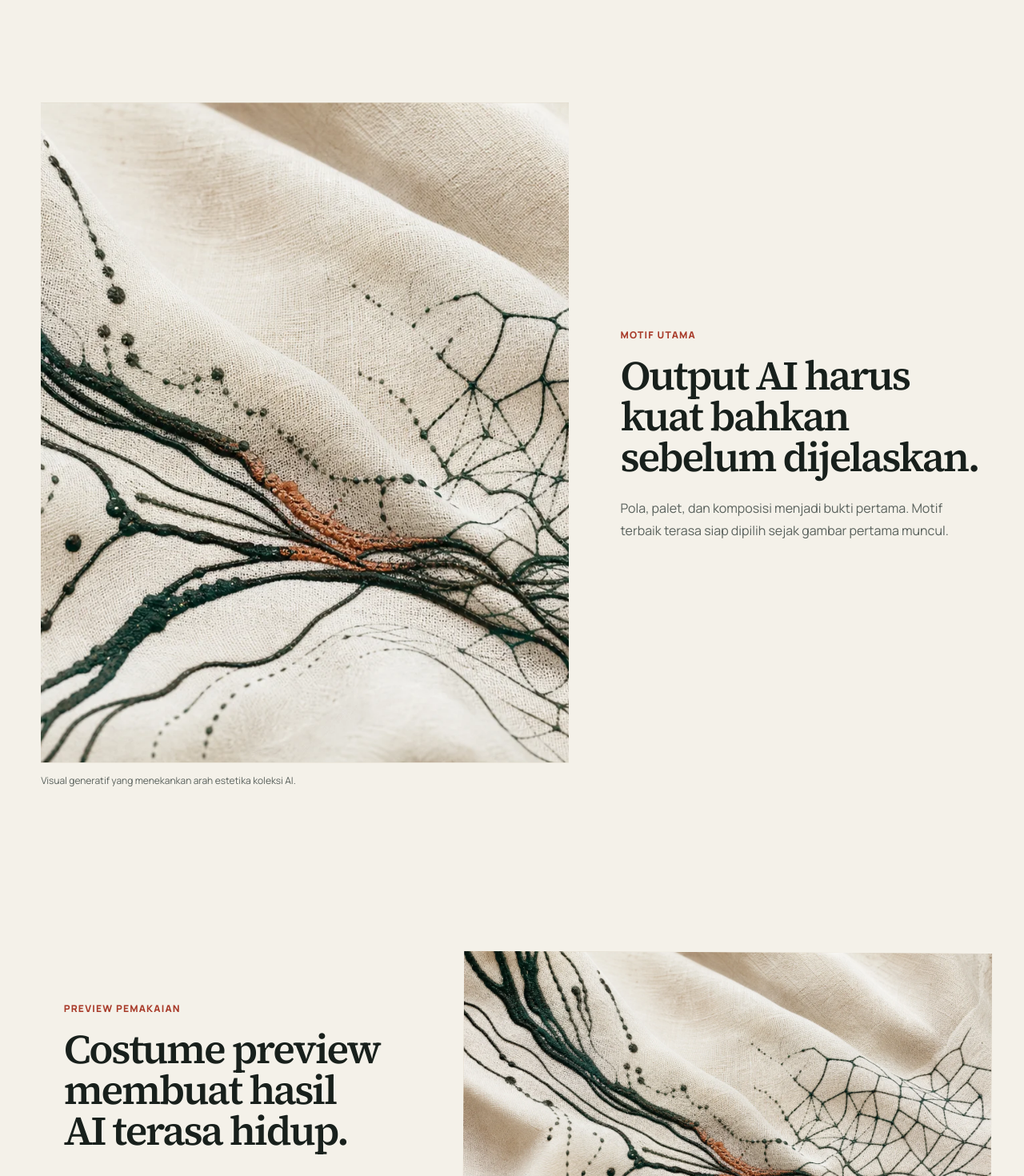
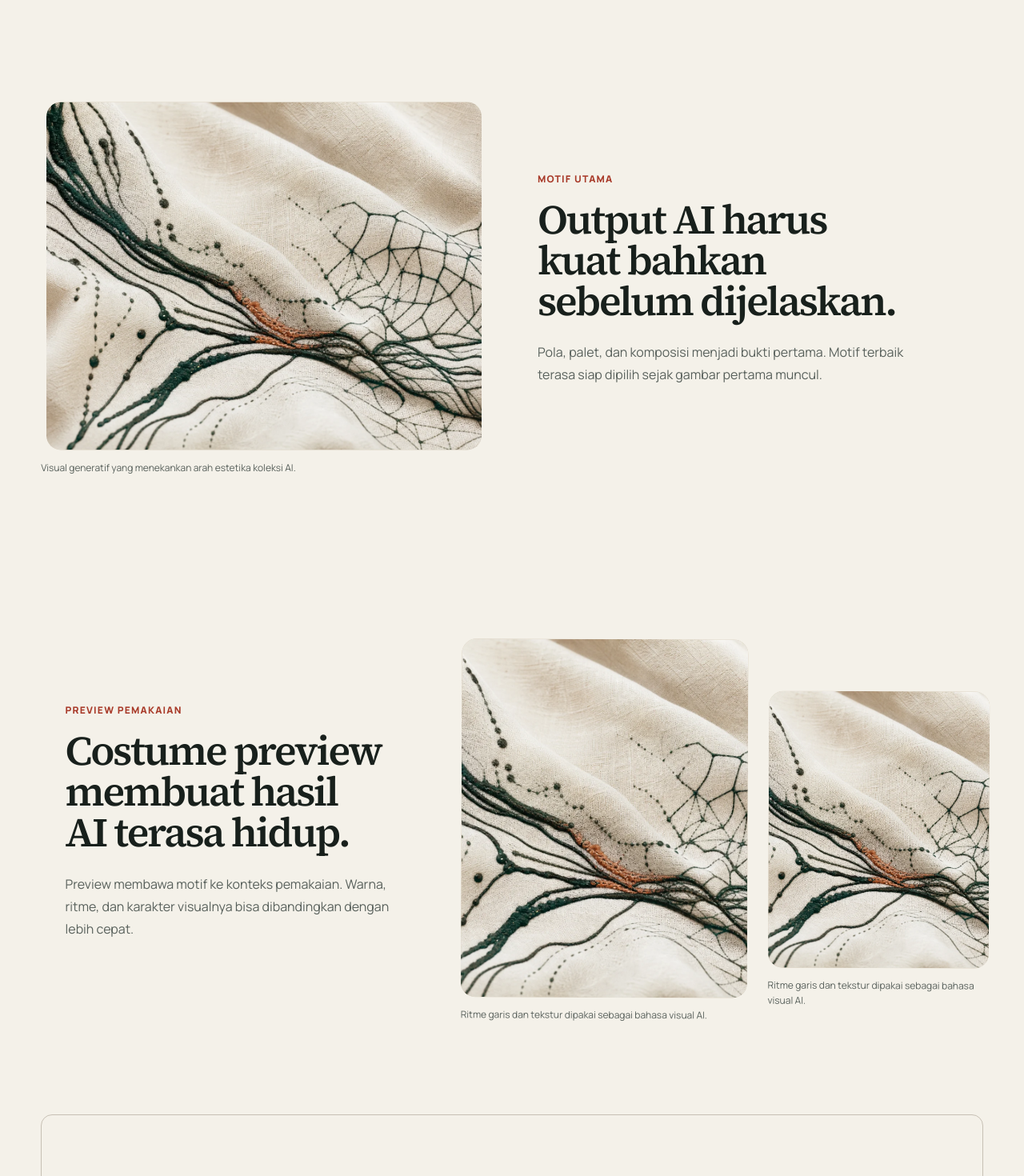
Before and after one commit to lihh72/titikbatik, a Next.js app in the folder web/: page / in a window 1280 px wide. Shown: the part 1340-2810 px from the top of the page at 80% size. Built offline with nearby package versions, Linux system fonts and the light colour scheme; no server answers.

Commit message:
Refine gallery freshness and costume showcase

```diff
--- a/web/components/editorial-story.tsx
+++ b/web/components/editorial-story.tsx
@@ -57,6 +57,29 @@ export function EditorialStory({ items = [] }: { items?: Batik[] }) {
     },
   ];
   const showcaseImages = [...outputImages, ...fallbackImages].slice(0, 2);
+  const usageFallbackImages: ShowcaseImage[] = [
+    {
+      ...showcaseImages[1],
+      alt: `Preview pemakaian ${showcaseImages[1].alt}`,
+    },
+    {
+      ...fallbackImages[1],
+      alt: "Preview pemakaian visual generatif pada material tekstil",
+    },
+  ];
+  const costumeImages: ShowcaseImage[] = items
+    .flatMap((item) =>
+      item.costume_urls.slice(0, 2).map((src, index) => ({
+        src,
+        alt: `Costume preview ${item.keyword}`,
+        caption:
+          index === 0
+            ? `${item.keyword} saat motif masuk ke konteks pemakaian.`
+            : `Variasi pemakaian ${item.keyword} untuk membaca warna dan ritme visual.`,
+      })),
+    )
+    .slice(0, 2);
+  const usageImages = [...costumeImages, ...usageFallbackImages].slice(0, 2);
   const reduceMotion = useReducedMotion();
   const section = useRef<HTMLElement>(null);
   const { scrollYProgress } = useScroll({
@@ -111,17 +134,17 @@ export function EditorialStory({ items = [] }: { items?: Batik[] }) {
 
       <div className={chapterClass}>
         <motion.figure
-          className={`${figureClass} col-span-7`}
+          className={`${figureClass} col-span-6`}
           data-motion="image-from-left"
           style={{ rotate: leftImageRotate, scale: imageScale, x: leftImageX, y: imageY }}
         >
-          <div className={`${imageMaskClass} aspect-[4/5]`}>
+          <div className={`${imageMaskClass} mx-auto aspect-[5/4] max-h-[clamp(18rem,42vw,30rem)] w-[min(100%,34rem)] rounded-[18px] max-[52rem]:aspect-[4/3] max-[52rem]:w-full`}>
             <Image
               src={showcaseImages[0].src}
               alt={showcaseImages[0].alt}
               fill
-              sizes="(max-width: 768px) 100vw, 54vw"
-              className="editorial-image object-cover transition-transform duration-[700ms] ease-[cubic-bezier(0.16,1,0.3,1)] group-hover:scale-[1.035]"
+              sizes="(max-width: 768px) 100vw, 38vw"
+              className="editorial-image rounded-[inherit] object-cover transition-transform duration-[700ms] ease-[cubic-bezier(0.16,1,0.3,1)] group-hover:scale-[1.035]"
             />
           </div>
           <figcaption className={captionClass}>
@@ -129,7 +152,7 @@ export function EditorialStory({ items = [] }: { items?: Batik[] }) {
           </figcaption>
         </motion.figure>
         <motion.div
-          className={`${copyClass} col-span-5`}
+          className={`${copyClass} col-span-6`}
           data-motion="text-from-right"
           style={{ opacity: textOpacity, x: leftTextX, y: copyY }}
         >
@@ -155,24 +178,33 @@ export function EditorialStory({ items = [] }: { items?: Batik[] }) {
             visualnya bisa dibandingkan dengan lebih cepat.
           </p>
         </motion.div>
-        <motion.figure
+        <motion.div
           className={`${figureClass} col-span-7`}
           data-motion="image-from-right"
           style={{ rotate: rightImageRotate, scale: imageScale, x: rightImageX, y: imageY }}
         >
-          <div className={`${imageMaskClass} aspect-[16/10]`}>
-            <Image
-              src={showcaseImages[1].src}
-              alt={showcaseImages[1].alt}
-              fill
-              sizes="(max-width: 768px) 100vw, 58vw"
-              className="editorial-image object-cover transition-transform duration-[700ms] ease-[cubic-bezier(0.16,1,0.3,1)] group-hover:scale-[1.035]"
-            />
+          <div className="grid grid-cols-[minmax(0,0.88fr)_minmax(0,0.68fr)] items-start gap-[clamp(0.9rem,2vw,1.6rem)] max-[52rem]:grid-cols-2 max-[36rem]:grid-cols-1">
+            {usageImages.map((image, index) => (
+              <figure
+                className={`m-0 ${index === 1 ? "mt-[clamp(2rem,5vw,4.4rem)] max-[36rem]:mt-0" : ""}`}
+                key={`${image.src}-${index}`}
+              >
+                <div className={`${imageMaskClass} aspect-[4/5] rounded-[18px]`}>
+                  <Image
+                    src={image.src}
+                    alt={image.alt}
+                    fill
+                    sizes={index === 0 ? "(max-width: 768px) 52vw, 34vw" : "(max-width: 768px) 44vw, 26vw"}
+                    className="editorial-image rounded-[inherit] object-cover transition-transform duration-[700ms] ease-[cubic-bezier(0.16,1,0.3,1)] group-hover:scale-[1.035]"
+                  />
+                </div>
+                <figcaption className={captionClass}>
+                  {image.caption}
+                </figcaption>
+              </figure>
+            ))}
           </div>
-          <figcaption className={captionClass}>
-            {showcaseImages[1].caption}
-          </figcaption>
-        </motion.figure>
+        </motion.div>
       </div>
 
       <section className="mt-[clamp(5rem,9vw,8rem)] max-[52rem]:mt-28" aria-label="Pipeline generative AI">
--- a/web/components/gallery-page.tsx
+++ b/web/components/gallery-page.tsx
@@ -3,7 +3,7 @@
 import { MotifCard } from "@/components/motif-card";
 import { Feedback } from "@/components/ui/feedback";
 import { PageHeading } from "@/components/ui/page-heading";
-import { listPublicBatiks, readPublicBatiksCache } from "@/lib/automation-api";
+import { listPublicBatiks } from "@/lib/automation-api";
 import type { Batik, Pagination } from "@/lib/automation-types";
 import { Search } from "lucide-react";
 import { FormEvent, useEffect, useState } from "react";
@@ -15,37 +15,22 @@ const skeletonLineClass = `${skeletonSurfaceClass} h-3 w-full rounded-full`;
 const skeletonButtonClass = `${skeletonSurfaceClass} h-11 w-16 rounded-[var(--radius-sm)]`;
 
 export function GalleryPage() {
-  const initialResult = readPublicBatiksCache({ page: 1, perPage: GALLERY_PAGE_SIZE, query: "" });
-  const [items, setItems] = useState<Batik[]>(() => initialResult?.items ?? []);
-  const [pagination, setPagination] = useState<Pagination>(() => initialResult?.pagination ?? { page: 1, per_page: GALLERY_PAGE_SIZE, total: 0, total_pages: 0 });
+  const [items, setItems] = useState<Batik[]>([]);
+  const [pagination, setPagination] = useState<Pagination>({ page: 1, per_page: GALLERY_PAGE_SIZE, total: 0, total_pages: 0 });
   const [query, setQuery] = useState("");
   const [activeQuery, setActiveQuery] = useState("");
   const [page, setPage] = useState(1);
-  const [loading, setLoading] = useState(() => !initialResult);
+  const [loading, setLoading] = useState(true);
   const [error, setError] = useState<string | null>(null);
 
   useEffect(() => {
     let active = true;
-    const cached = readPublicBatiksCache({ page, perPage: GALLERY_PAGE_SIZE, query: activeQuery });
-
-    if (cached) {
-      queueMicrotask(() => {
-        if (!active) return;
-        setItems(cached.items);
-        setPagination(cached.pagination);
-        setError(null);
-        setLoading(false);
-      });
-      return () => {
-        active = false;
-      };
-    }
 
     queueMicrotask(() => {
       if (!active) return;
       setLoading(true);
     });
-    listPublicBatiks({ page, perPage: GALLERY_PAGE_SIZE, query: activeQuery })
+    listPublicBatiks({ page, perPage: GALLERY_PAGE_SIZE, query: activeQuery, realtime: true })
       .then((result) => {
         if (active) {
           setItems(result.items);
--- a/web/lib/automation-api.ts
+++ b/web/lib/automation-api.ts
@@ -29,7 +29,7 @@ function getRequestMethod(init?: RequestInit) {
 }
 
 function shouldUseClientCache(path: string, init?: RequestInit) {
-  return getRequestMethod(init) === "GET" && path.startsWith(PUBLIC_BASE);
+  return getRequestMethod(init) === "GET" && init?.cache !== "no-store" && path.startsWith(PUBLIC_BASE);
 }
 
 function getCachedValue<T>(key: string): T | null {
@@ -49,7 +49,14 @@ function publicBatikPath(slug: string) {
   return `${PUBLIC_BASE}/batiks/${encodeURIComponent(slug)}`;
 }
 
-function publicBatikListPath(options: { page?: number; perPage?: number; query?: string } = {}) {
+type PublicBatikListOptions = {
+  page?: number;
+  perPage?: number;
+  query?: string;
+  realtime?: boolean;
+};
+
+function publicBatikListPath(options: PublicBatikListOptions = {}) {
   const path = options.query ? "batiks/search" : "batiks";
   return `${PUBLIC_BASE}/${path}${queryString({
     q: options.query,
@@ -148,7 +155,7 @@ export function readPublicBatikCache(slug: string) {
   return getCachedValue<Batik>(publicBatikPath(slug));
 }
 
-export function readPublicBatiksCache(options: { page?: number; perPage?: number; query?: string } = {}) {
+export function readPublicBatiksCache(options: PublicBatikListOptions = {}) {
   return getCachedValue<PublicBatikList>(publicBatikListPath(options));
 }
 
@@ -220,12 +227,12 @@ export const listSettings = () => automationRequest<AppSettings>(`${ADMIN_BASE}/
 export const putSetting = (key: string, value: Record<string, unknown>) =>
   automationRequest<{ key: string; value: Record<string, unknown> }>(`${ADMIN_BASE}/settings/${encodeURIComponent(key)}`, jsonRequest("PUT", value));
 
-export const listPublicBatiks = (options: { page?: number; perPage?: number; query?: string } = {}) => {
+export const listPublicBatiks = (options: PublicBatikListOptions = {}) => {
   const cachePath = publicBatikListPath(options);
-  return automationRequest<PublicBatikList>(cachePath).then((result) => {
+  return automationRequest<PublicBatikList>(cachePath, options.realtime ? { cache: "no-store" } : undefined).then((result) => {
     const items = result.items.map(normalizeBatikMedia);
     const normalized = { ...result, items };
-    setCachedValue(cachePath, normalized);
+    if (!options.realtime) setCachedValue(cachePath, normalized);
     items.forEach(putPublicBatikCache);
     return normalized;
   });
```
Also changed, not shown: 2 other files (tests, documents, lock files or other folders).
